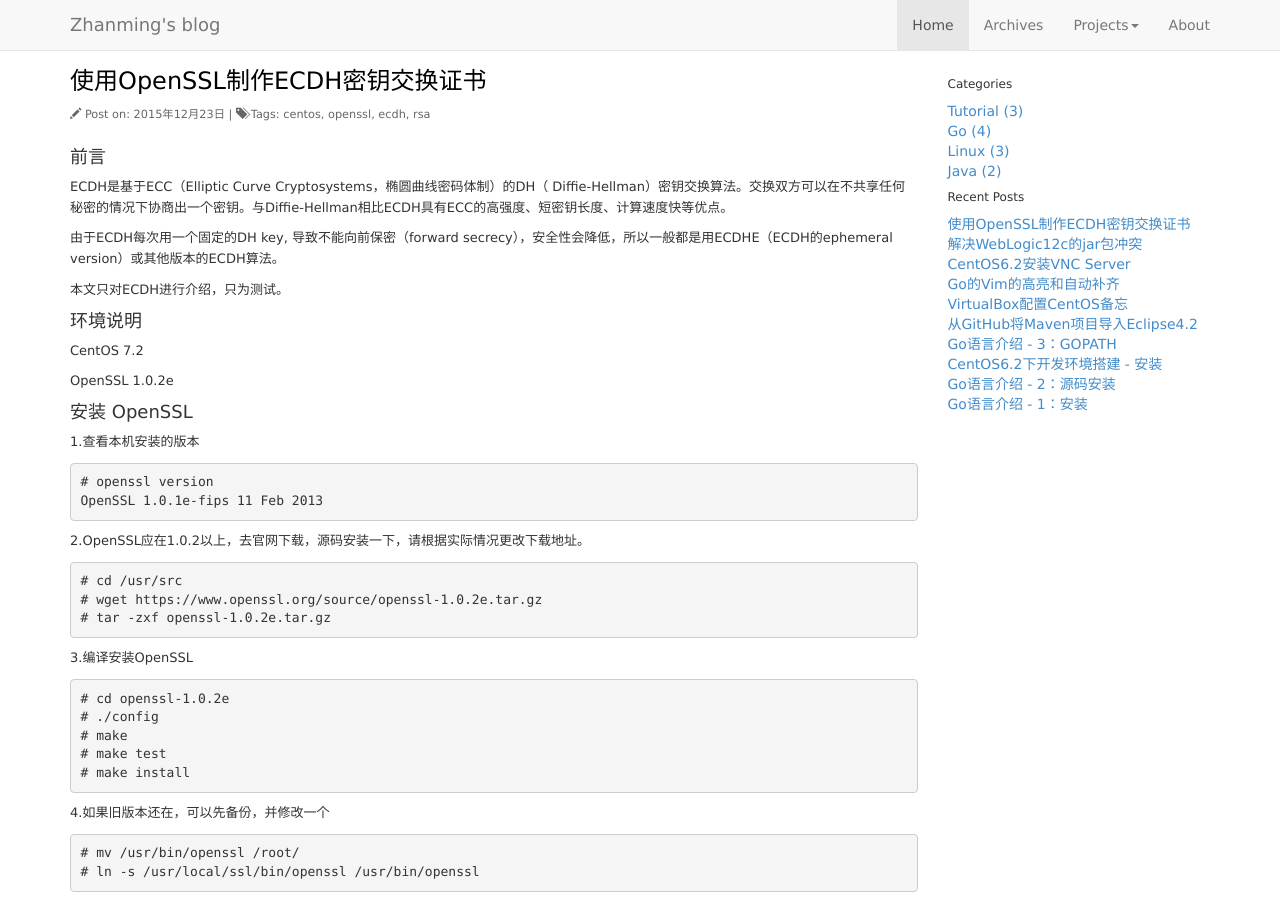
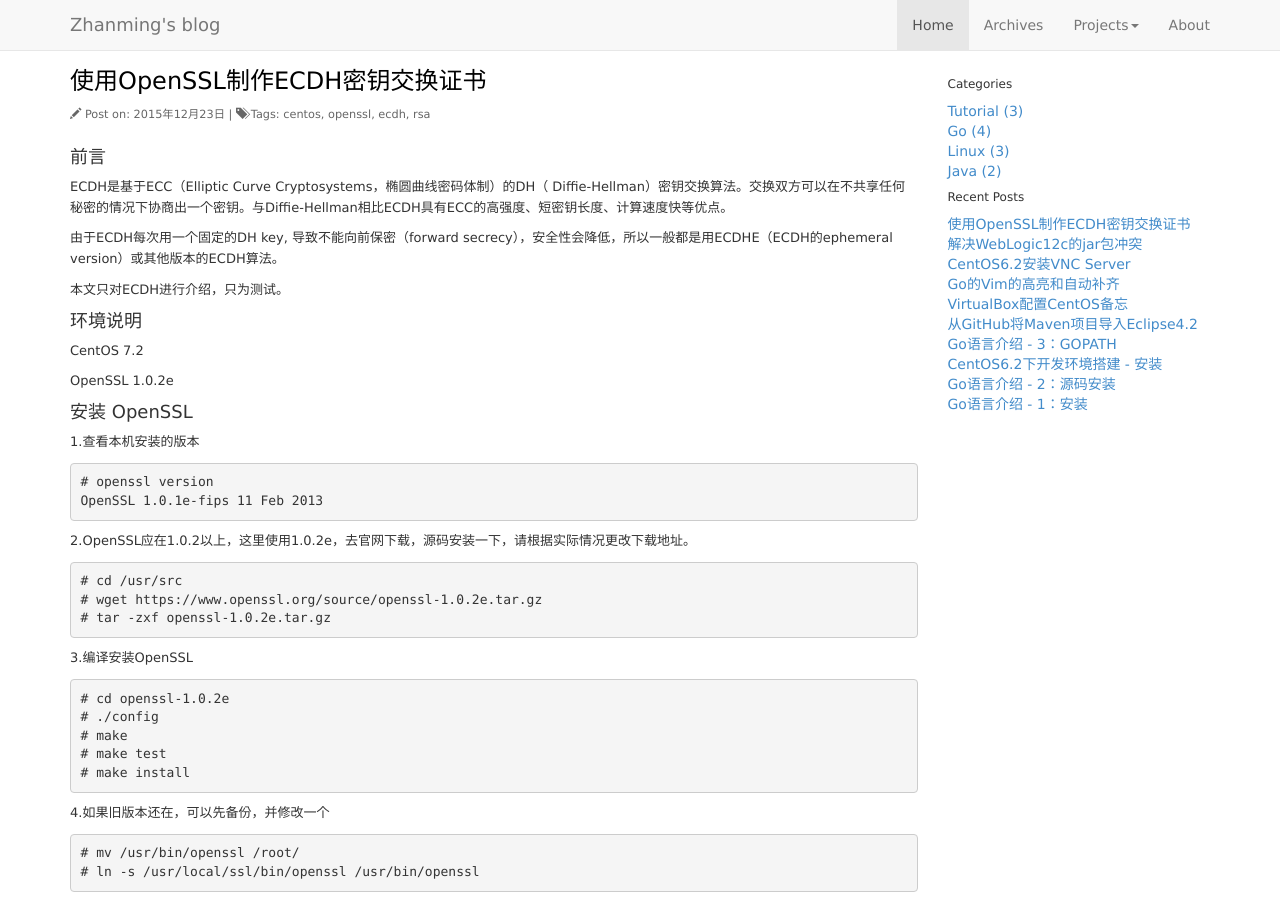
Before and after one commit to zhanming/zhanming.github.com, a Jekyll site: the page built from _posts/2015-12-23-openssl-ecdh-rsa-certificate.markdown, in a window 1280 px wide and 900 px high. Built offline with Jekyll 4.4.1, drawn with Linux system fonts in a browser that asks for light colours; Markdown is read by kramdown in place of the engine named in the settings; comment, search, counter and statistics services are not loaded.

Commit message:
add openssl version description

```diff
--- a/_posts/2015-12-23-openssl-ecdh-rsa-certificate.markdown
+++ b/_posts/2015-12-23-openssl-ecdh-rsa-certificate.markdown
@@ -22,7 +22,7 @@ OpenSSL 1.0.2e
 	# openssl version
 	OpenSSL 1.0.1e-fips 11 Feb 2013
 
-2.OpenSSL应在1.0.2以上，去官网下载，源码安装一下，请根据实际情况更改下载地址。
+2.OpenSSL应在1.0.2以上，这里使用1.0.2e，去官网下载，源码安装一下，请根据实际情况更改下载地址。
 
 	# cd /usr/src
 	# wget https://www.openssl.org/source/openssl-1.0.2e.tar.gz
```
